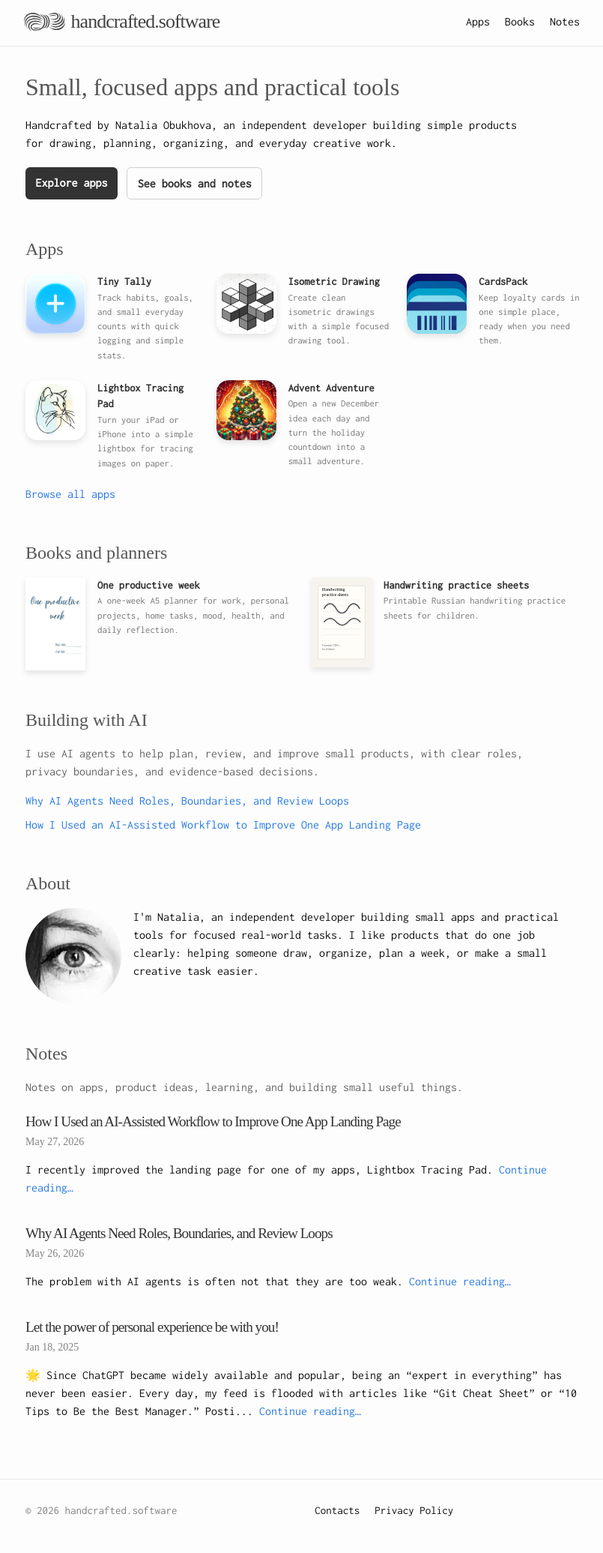
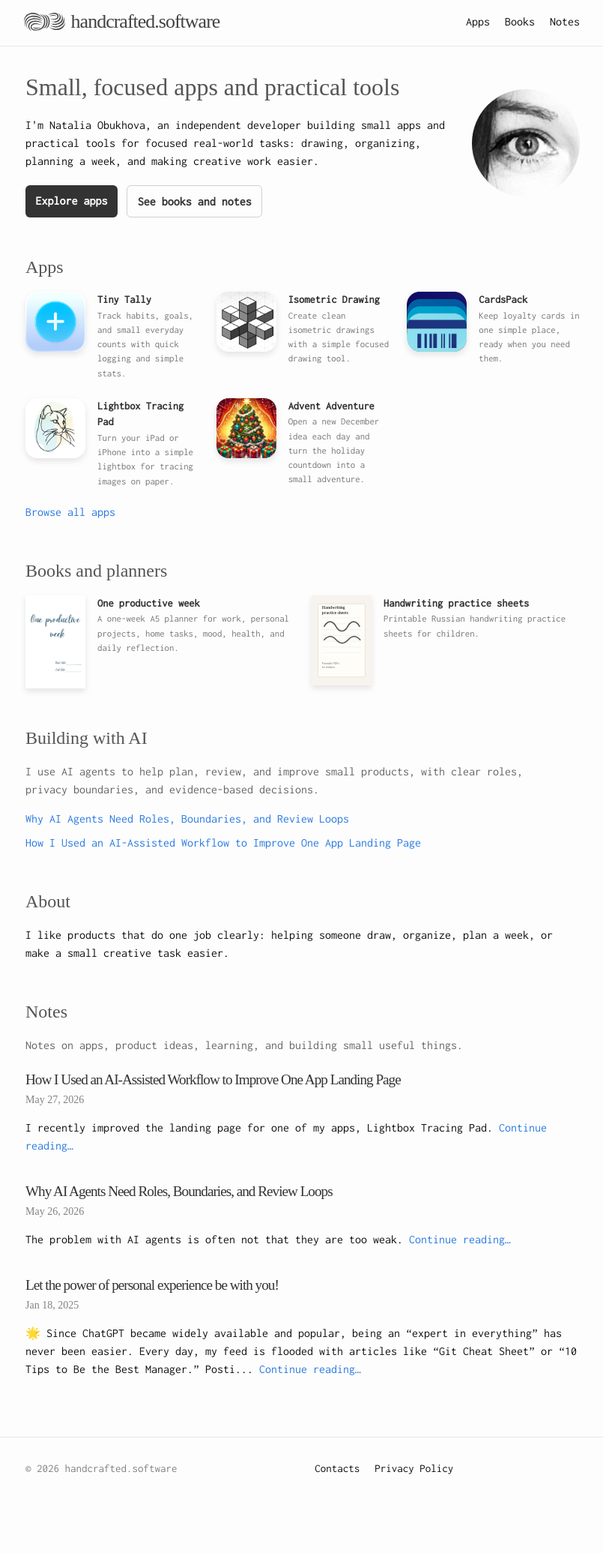
Before and after one commit to handcraftedsoftware/pages, a Jekyll site: the page built from index.md, in a window 1280 px wide. Shown: the whole page at 75% size, without its empty margins (236-1041 px from the left). Built offline with Jekyll 4.4.1, drawn with Linux system fonts in a browser that asks for light colours; some web fonts are replaced; after the commit the page ends 2015 px from its top, so only the background shows below that.

Commit message:
Move profile into homepage hero

```diff
--- a/_sass/minima/_layout.scss
+++ b/_sass/minima/_layout.scss
@@ -315,8 +315,22 @@
     margin-bottom: 3rem;
 }
 
+.hero-content {
+    align-items: center;
+    display: grid;
+    gap: 2rem;
+    grid-template-columns: minmax(0, 1fr) 9rem;
+}
+
 .hero p {
     max-width: 42rem;
+}
+
+.hero-profile-pic {
+    border-radius: 50%;
+    height: 9rem;
+    justify-self: end;
+    width: 9rem;
 }
 
 .section-intro {
@@ -501,6 +515,15 @@
 }
 
 @media (max-width: 768px) {
+    .hero-content {
+        grid-template-columns: 1fr;
+    }
+
+    .hero-profile-pic {
+        grid-row: 1;
+        justify-self: start;
+    }
+
     .about-content {
         flex-direction: column;
     }
--- a/index.md
+++ b/index.md
@@ -10,14 +10,24 @@ title: "Small, focused apps and practical tools"
 
 <header>
     <div class="hero page-section">
-        <h1 class="section-header">Small, focused apps and practical tools</h1>
-        <p>
-            Handcrafted by Natalia Obukhova, an independent developer building simple
-            products for drawing, planning, organizing, and everyday creative work.
-        </p>
-        <div class="hero-actions">
-            <a class="primary-action" href="#apps">Explore apps</a>
-            <a class="secondary-action" href="#books">See books and notes</a>
+        <div class="hero-content">
+            <div>
+                <h1 class="section-header">Small, focused apps and practical tools</h1>
+                <p>
+                    I'm Natalia Obukhova, an independent developer building small apps
+                    and practical tools for focused real-world tasks: drawing,
+                    organizing, planning a week, and making creative work easier.
+                </p>
+                <div class="hero-actions">
+                    <a class="primary-action" href="#apps">Explore apps</a>
+                    <a class="secondary-action" href="#books">See books and notes</a>
+                </div>
+            </div>
+            <img
+                src="/assets/images/profile.png"
+                alt="Natalia Obukhova"
+                class="hero-profile-pic"
+            />
         </div>
     </div>
 </header>
@@ -91,16 +101,9 @@ title: "Small, focused apps and practical tools"
     <section id="about" class="page-section">
         <h2 class="section-header">About</h2>
         <div class="about-content">
-            <img
-                src="/assets/images/profile.png"
-                alt="Natalia"
-                class="profile-pic"
-            />
             <p>
-            I'm Natalia, an independent developer building small apps and practical
-            tools for focused real-world tasks. I like products that do one job
-            clearly: helping someone draw, organize, plan a week, or make a small
-            creative task easier.
+            I like products that do one job clearly: helping someone draw,
+            organize, plan a week, or make a small creative task easier.
             </p>
         </div>
     </section>
```
